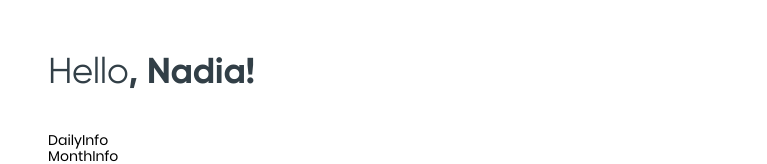
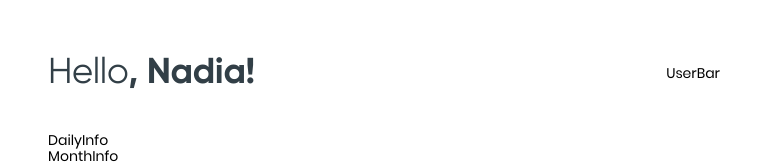
Before and after one commit to Oleksand-Kalinin/Oleksand-Kalinin-go-it-final-project-frontend-solo, a React (Vite) app: page /tracker in a window 1280 px wide. Shown: the part 602-766 px from the top of the page, without its empty margins (256-1023 px from the left). Built offline with nearby package versions, Linux system fonts and the light colour scheme.

Commit message:
add structure UserPanel

```diff
--- /dev/null
+++ b/src/components/UserBar/UserBar.tsx
@@ -0,0 +1,5 @@
+const UserBar = () => {
+  return <div>UserBar</div>;
+};
+
+export default UserBar;
--- /dev/null
+++ b/src/components/UserBarPopover/UserBarPopover.tsx
@@ -0,0 +1,5 @@
+const UserBarPopover = () => {
+  return <div>UserBarPopover</div>;
+};
+
+export default UserBarPopover;
--- a/src/components/UserPanel/UserPanel.tsx
+++ b/src/components/UserPanel/UserPanel.tsx
@@ -1,12 +1,20 @@
+import { useState } from "react";
+import UserBar from "../UserBar/UserBar.tsx";
 import css from "./UserPanel.module.css";
+import UserBarPopover from "../UserBarPopover/UserBarPopover.tsx";
 
 const UserPanel = () => {
+  const [showUserBarPopover, setShowUserBarPopover] = useState(false);
   return (
     <div className={css.wrapperUserPanel}>
       <p className={css.titleUserPanel}>
         Hello
         <span className={css.nameAcceptWeight}>, Nadia!</span>
       </p>
+      <div className={css.wrapperUserBar}>
+        <UserBar />
+        {showUserBarPopover && <UserBarPopover />}
+      </div>
     </div>
   );
 };
```
Also changed, not shown: src/components/UserBar/UserBar.module.css (added), src/components/UserBarPopover/UserBarPopover.module.css (added).
